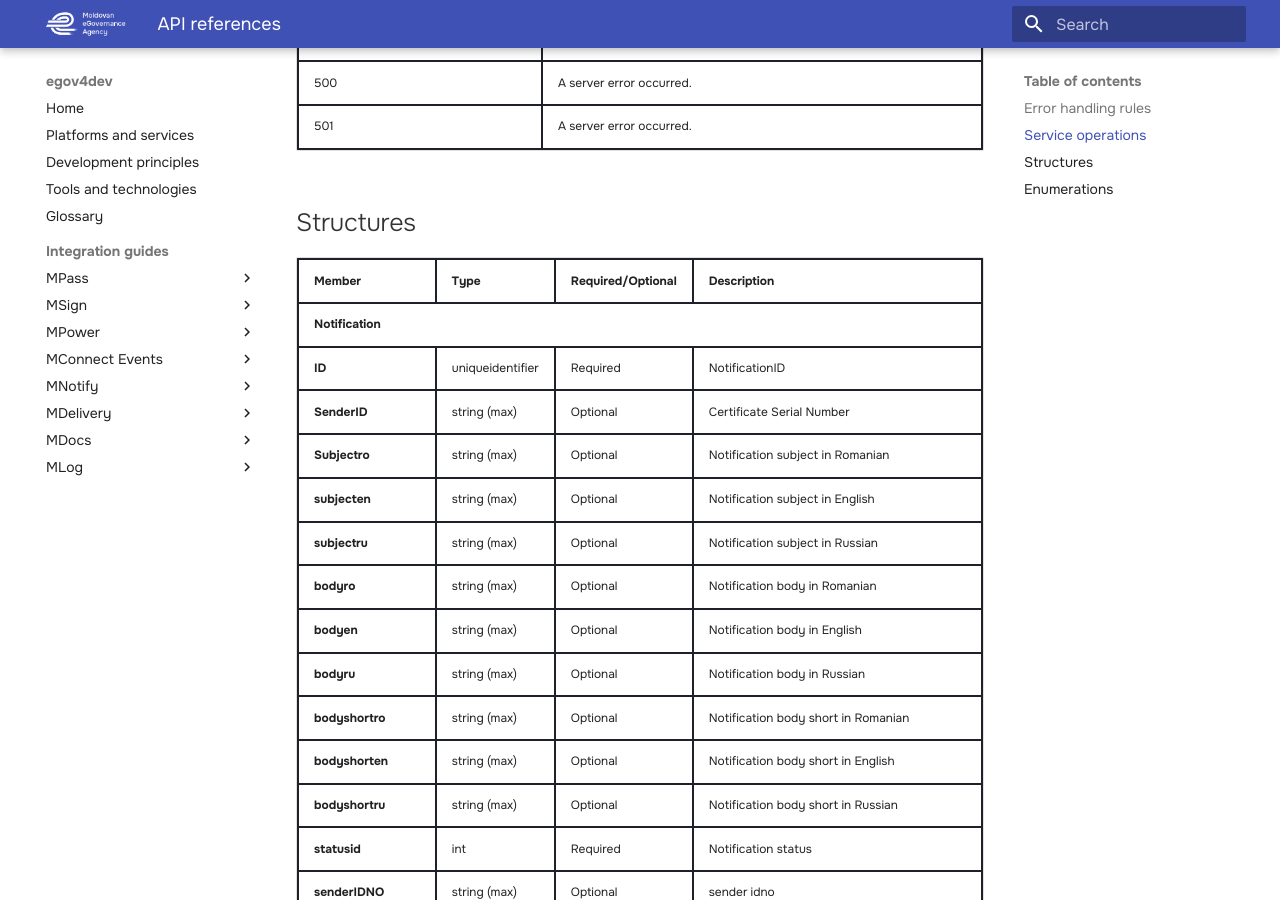
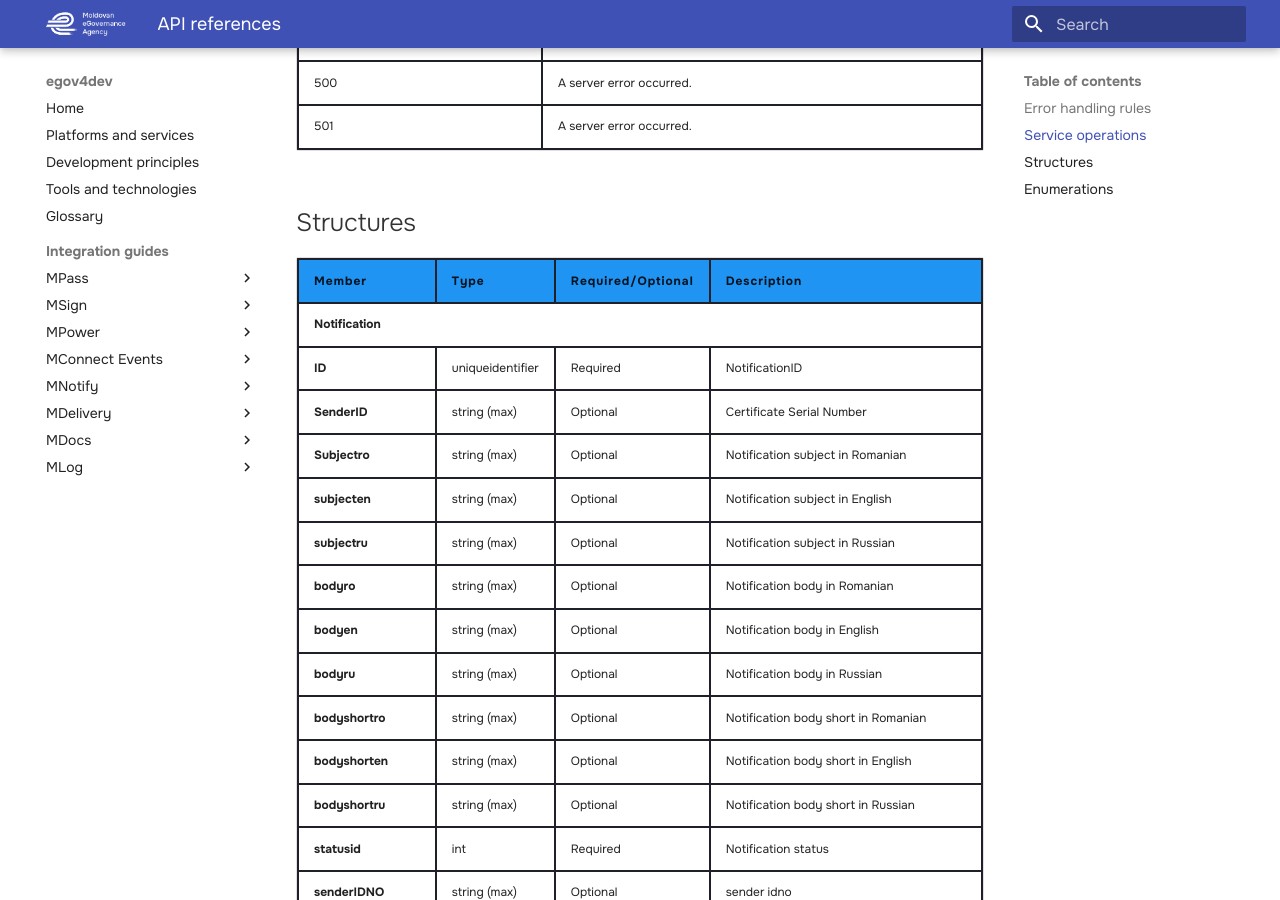
Before and after one commit to egov-moldova/egov4dev, an MkDocs documentation site: the page built from docs/guides/mnotify/api-references.md, in a window 1280 px wide and 900 px high, scrolled down 3560 px. Built offline with MkDocs 1.6.1 and Material for MkDocs 9.7.7, drawn with Linux system fonts in a browser that asks for light colours.

Commit message:
Update api-references.md

```diff
--- a/docs/guides/mnotify/api-references.md
+++ b/docs/guides/mnotify/api-references.md
@@ -261,12 +261,14 @@ For the consumers using programming languages that support try… catch blocks,
 ## Structures
 
 <table>
+  <thead>
     <tr>
         <th><strong>Member</strong></th>
         <th>Type</th>
         <th>Required/Optional</th>
         <th>Description</th>
     </tr>
+ </thead>
     <tr>
         <td colspan="4"><strong>Notification</strong></td>
     </tr>
@@ -1013,10 +1015,12 @@ For the consumers using programming languages that support try… catch blocks,
 ## Enumerations
 
 <table>
+  <thead>
     <tr>
         <th><strong>Member</strong></th>
         <th>Description</th>
     </tr>
+  </thead>
     <tr>
         <th colspan="2">Priority</th>
     </tr>
```
